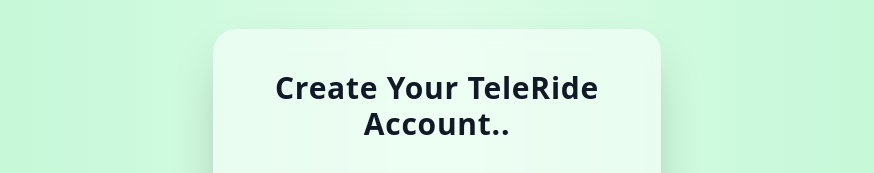
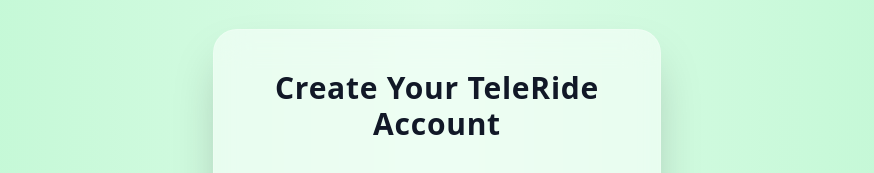
Before and after one commit to yared098/TeleRide-Front-End, a React (Vite) app: page /register in a window 1280 px wide. Shown: the part 121-294 px from the top of the page, without its empty margins (203-1077 px from the left). Built offline with nearby package versions, Linux system fonts and the light colour scheme; no server answers.

Commit message:
bug fixed

```diff
--- a/src/components/register.jsx
+++ b/src/components/register.jsx
@@ -40,7 +40,7 @@
     <div className="min-h-screen flex items-center justify-center bg-gradient-to-r from-green-200 via-green-100 to-green-200">
       <div className="w-full max-w-md p-10 rounded-3xl shadow-2xl backdrop-blur-lg bg-white/50 border border-white/20 animate-fadeIn">
         <h2 className="text-3xl font-bold text-center mb-8 text-gray-900 tracking-wide">
-          Create Your TeleRide Account..
+          Create Your TeleRide Account
         </h2>
 
         {error && (
```
